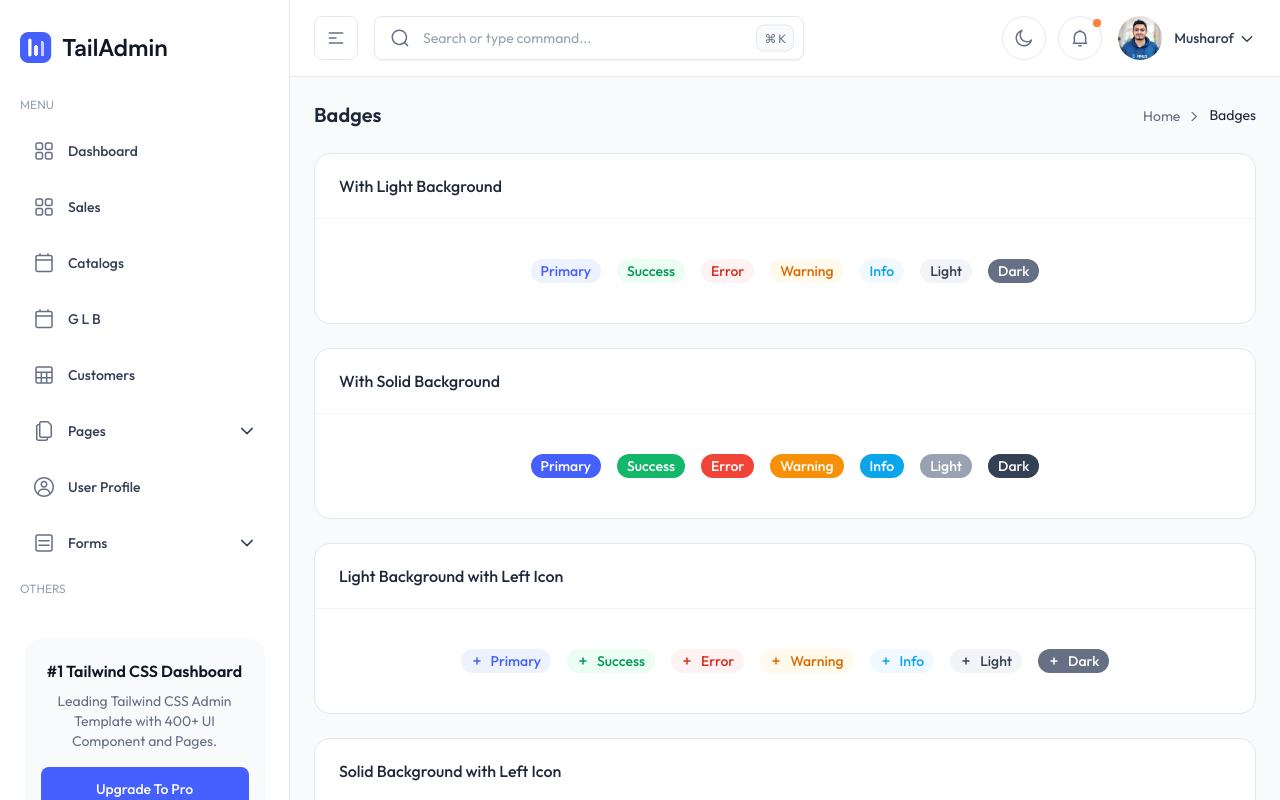
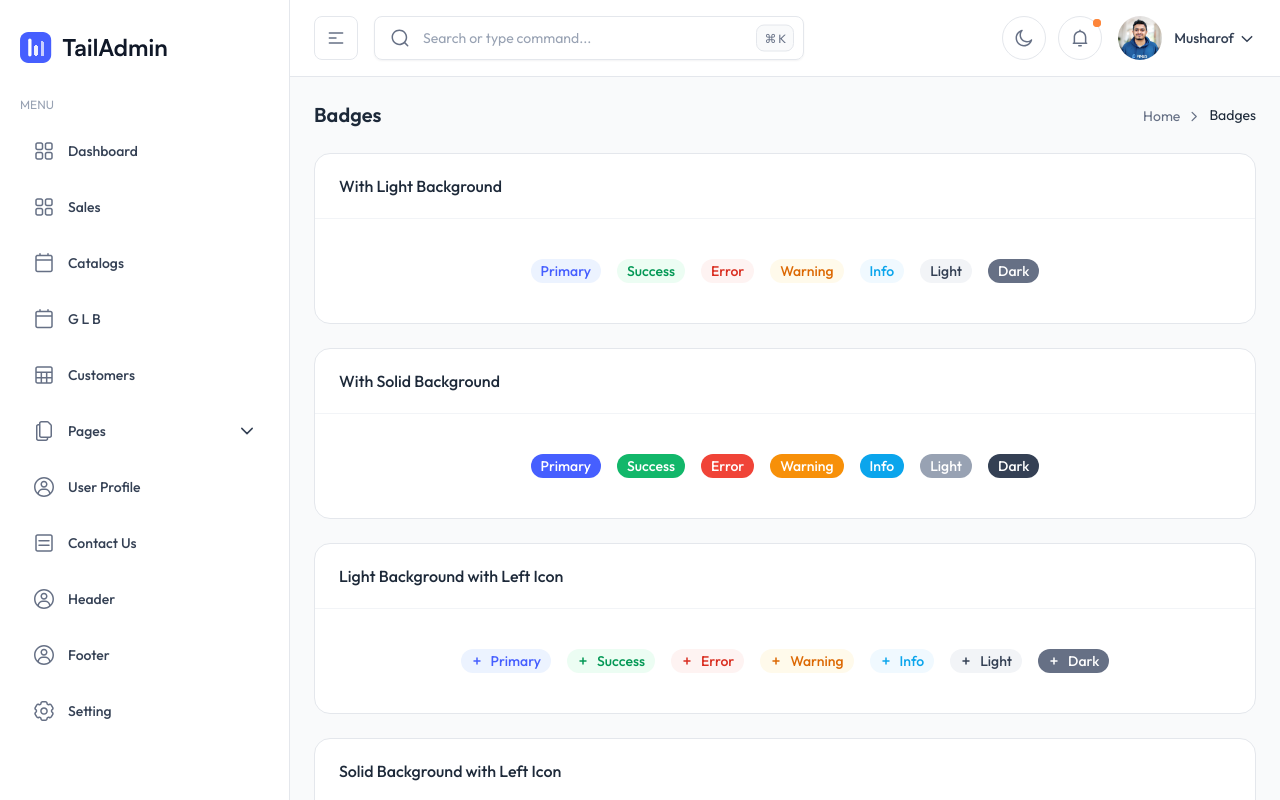
Before and after one commit to cbxnaziya/sova-admin, a React (Create React App) app: page /badges in a window 1280 px wide. Shown: the top 800 px of the page. Built offline with nearby package versions, Linux system fonts and the light colour scheme.

Commit message:
sidebar updates

```diff
--- a/src/icons/index.ts
+++ b/src/icons/index.ts
@@ -50,6 +50,7 @@ import { ReactComponent as MailIcon } from "./mail-line.svg";
 import { ReactComponent as HorizontaLDots } from "./horizontal-dots.svg";
 import { ReactComponent as ChatIcon } from "./chat.svg";
 import { ReactComponent as MoreDotIcon } from "./more-dot.svg";
+import {ReactComponent as SettingIcon} from "./setting.svg"
 
 export {
   DownloadIcon,
@@ -104,4 +105,5 @@ export {
   ChevronUpIcon,
   ChatIcon,
   MoreDotIcon,
+  SettingIcon,
 };
--- a/src/layout/AppSidebar.tsx
+++ b/src/layout/AppSidebar.tsx
@@ -13,6 +13,7 @@ import {
   PageIcon,
   PieChartIcon,
   PlugInIcon,
+  SettingIcon,
   TableIcon,
   UserCircleIcon,
 } from "../icons";
@@ -73,9 +74,27 @@ const navItems: NavItem[] = [
   },
 
   {
-    name: "Forms",
+    name: "Contact Us",
     icon: <ListIcon />,
-    subItems: [{ name: "Form Elements", path: "/form-elements", pro: false }],
+    path: "/form-elements",
+    // subItems: [{ name: "Form Elements", path: "/form-elements", pro: false }],
+  },
+
+  {
+    icon: <UserCircleIcon />,
+    name: "Header",
+    path: "/profile",
+  },
+  {
+    icon: <UserCircleIcon />,
+    name: "Footer",
+    path: "/profile",
+  },
+    {
+    icon: <SettingIcon/> ,
+
+    name: "Setting",
+    path: "/profile",
   },
 ];
 
@@ -376,17 +395,18 @@ const AppSidebar: React.FC = () => {
                     : "justify-start"
                 }`}
               >
-                {isExpanded || isHovered || isMobileOpen ? (
+                {/* {isExpanded || isHovered || isMobileOpen ? (
                   "Others"
                 ) : (
                   <HorizontaLDots />
-                )}
+                )} */}
               </h2>
+
               {renderMenuItems(othersItems, "others")}
             </div>
           </div>
         </nav>
-        {isExpanded || isHovered || isMobileOpen ? <SidebarWidget /> : null}
+        {/* {isExpanded || isHovered || isMobileOpen ? <SidebarWidget /> : null} */}
       </div>
     </aside>
   );
```
Also changed, not shown: src/icons/setting.svg (added).
